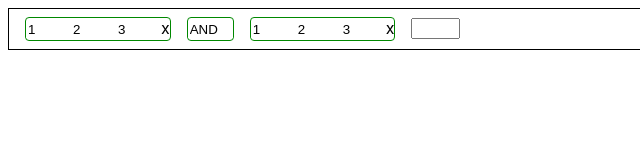
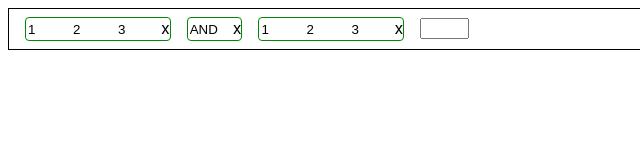
Before and after one commit to SavoBit/tag-expressions, a React (Create React App) app: page / in a window 1280 px wide. Shown: the top 160 px of the page, without its empty margins (0-640 px from the left). Built offline with nearby package versions, Linux system fonts and the light colour scheme.

Commit message:
Add delete operator for op tag

```diff
--- a/src/TagExpression.js
+++ b/src/TagExpression.js
@@ -7,7 +7,6 @@ import { OpTag } from './OpTag'
 import { NewOpTag } from './NewOpTag'
 
 const initialState = {
-  accepting: 'cond',
   cnt: 11,
   tags: {
     allIds: [1, 2, 3], byId: {
@@ -37,7 +36,6 @@ function reducer(state, action) {
     case 'add-new-tag':
       return {
         ...state,
-        accepting: 'op',
         tags: { allIds: [...allIds, cnt], byId: { ...byId, [cnt]: { type: 'cond', id: cnt, ...newTag } } },
         newTag: { field: '', operator: '', value: '' },
         cnt: cnt + 1
@@ -69,7 +67,6 @@ function reducer(state, action) {
     case 'add-new-op':
       return {
         ...state,
-        accepting: 'tag',
         tags: { allIds: [...allIds, cnt], byId: { ...byId, [cnt]: { type: 'op', id: cnt, ...newOp } } },
         newOp: { value: '' },
         cnt: cnt + 1
@@ -105,8 +102,10 @@ function reducer(state, action) {
 
 export function TagExpression({ fields, values }) {
   const [state, dispatch] = useReducer(reducer, initialState)
-  const { tags: { allIds, byId }, newTag, newOp, accepting } = state;
-  console.log(state)
+  const { tags: { allIds, byId }, newTag, newOp } = state;
+  const lastTagId = allIds.slice(-1)[0]
+  const lastTagType = lastTagId ? byId[lastTagId]?.type : 'tag'
+  console.log(lastTagType)
 
   return (
     <div className={styles.TagExpression}>
@@ -135,6 +134,7 @@ export function TagExpression({ fields, values }) {
                 options={ops}
                 value={tag.value}
                 handleChange={(val) => dispatch({ type: 'update-op', id: tagId, value: val })}
+                handleDelete={() => dispatch({ type: 'delete-tag', id: tagId })}
               />
             )
           }
@@ -142,7 +142,7 @@ export function TagExpression({ fields, values }) {
         })
       }
       {
-        accepting === 'tag' ?
+        lastTagType === 'op' ?
           <NewTag
             fields={fields}
             values={values}
```
